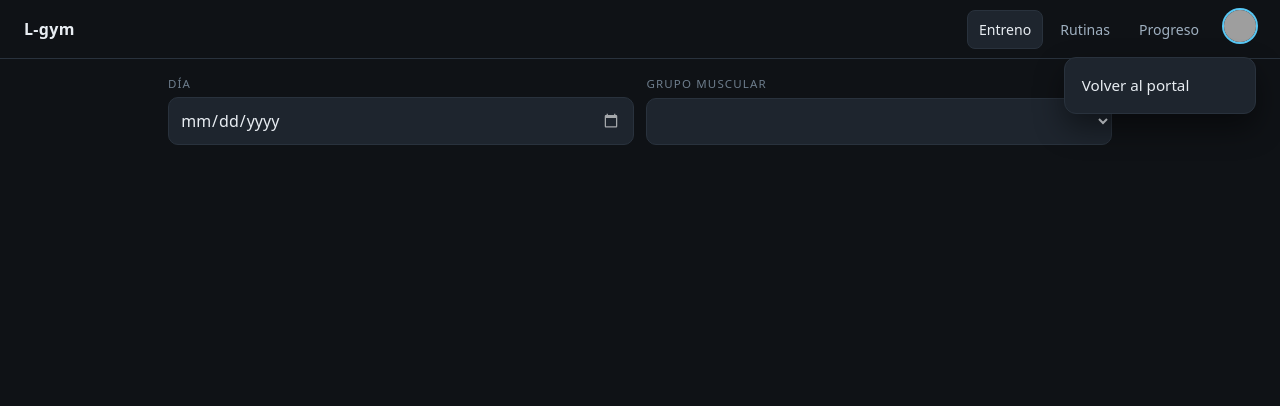
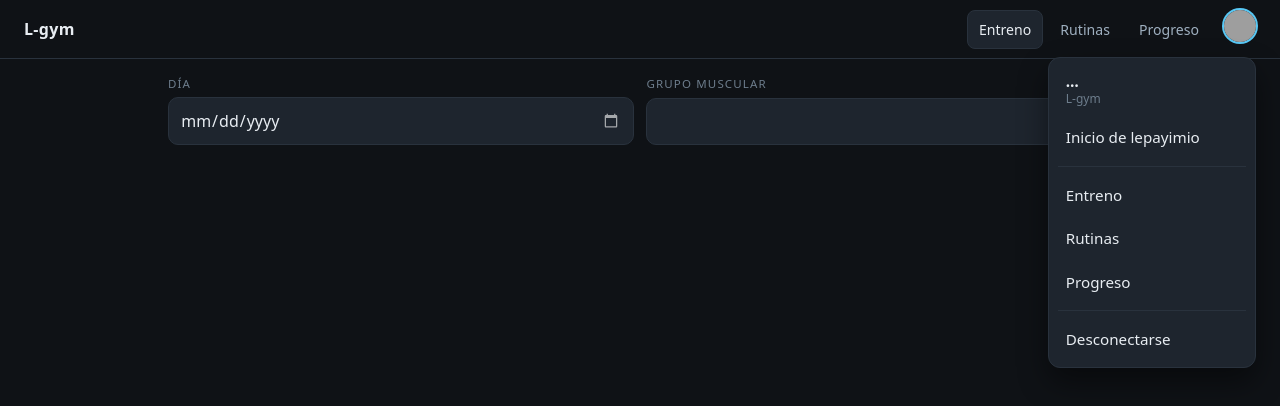
Before and after one commit to pelayodesantiago98-ctrl/l-gym, a website: page public/index.html in a window 1280 px wide. Both pictures are taken after a click on the button "Abrir el menú". Drawn offline with Linux system fonts and the light colour scheme; no server answers; grey boxes are pictures that could not be loaded.

Commit message:
v1.4.0 — el menú, con la misma estructura que el resto de lepayimio
En pantalla ancha solo tenía una línea y no parecía un menú. Ahora lleva lo
mismo que L-games y L-tcg, y en el mismo orden: quién eres, inicio de
lepayimio, las secciones de la app y desconectarse. Moverse entre las apps no
debería obligar a reaprender dónde está cada cosa.

Las secciones se repiten aunque en pantalla ancha ya estén en la barra: es lo
que hacen las otras dos, y era justo lo que faltaba para que el desplegable
tuviera cuerpo.

DESCONECTARSE va contra el /salir de esta app y no contra el del portal: el
nginx del portal corta con 403 lo que llega de otro origen, y este subdominio
lo es. La galleta es del dominio padre, así que desde aquí se puede borrar,
repitiendo dominio y ruta exactos o el navegador no la da por la misma.

El nombre sale de /api/rutina, que ya lo devolvía y no lo usaba nadie.

```diff
--- a/package.json
+++ b/package.json
@@ -1,6 +1,6 @@
 {
   "name": "l-gym",
-  "version": "1.3.0",
+  "version": "1.4.0",
   "private": true,
   "description": "Rutinas de gimnasio y progreso",
   "main": "servidor.js",
--- a/public/estilo.css
+++ b/public/estilo.css
@@ -99,7 +99,7 @@ button, input, select, textarea { font: inherit; }
   position: absolute;
   right: 0;
   top: calc(100% + .55rem);
-  min-width: 12rem;
+  min-width: 13rem;
   display: grid;
   gap: .1rem;
   padding: .35rem;
@@ -129,8 +129,18 @@ button, input, select, textarea { font: inherit; }
 
 .menu-linea { border: 0; border-top: 1px solid var(--linea); margin: .3rem .2rem; }
 
-/* En pantalla ancha las secciones son pestañas; aquí sobran. */
-.menu-vistas { display: none; }
+.menu-quien {
+  display: grid;
+  padding: .5rem .7rem .55rem;
+  line-height: 1.25;
+}
+.menu-quien b { font-size: .95rem; }
+.menu-quien small { color: var(--tinta-3); font-size: .75rem; }
+
+.menu-forma { margin: 0; }
+
+/* Las secciones se repiten aquí aunque en pantalla ancha estén en la barra,
+   igual que en L-games y L-tcg: un menú con una sola línea no parece un menú. */
 
 /* ---------------------------------------------------------------- general */
 
@@ -521,7 +531,6 @@ input[type=checkbox]:checked::after { transform: rotate(45deg) scale(1); }
      una segunda línea a todo lo ancho, y esa fila se come alto de barra
      pegajosa justo donde menos sobra. */
   .pestanas { display: none; }
-  .menu-vistas { display: block; }
   .menu-usuario { margin-left: auto; }
   .cabecera-dia { grid-template-columns: 1fr; }
   .serie { grid-template-columns: 1.4rem 1fr 3.8rem 24px; gap: .4rem; }
--- a/public/guion.js
+++ b/public/guion.js
@@ -740,6 +740,7 @@ function grafica(titulo, puntos, campo, unidad) {
 
 async function recargarRutina() {
   estado.rutina = await pedir('/api/rutina');
+  $('#menu-nombre').textContent = estado.rutina.usuario || 'Tu cuenta';
 
   const sel = $('#grupo');
   const antes = sel.value;
--- a/public/index.html
+++ b/public/index.html
@@ -24,15 +24,24 @@
       <img class=avatar src='https://lepayimio.es/perfil/foto' alt='' width=32 height=32>
     </button>
     <div class=menu id=menu-usuario role=menu hidden>
-      <!-- Las secciones solo se ven aquí en móvil: en pantalla ancha siguen
-           siendo pestañas y repetirlas sería ruido. -->
+      <span class=menu-quien><b id=menu-nombre>…</b><small>L-gym</small></span>
+
+      <!-- Enlace externo de verdad: sale del subdominio. -->
+      <a class=menu-opcion role=menuitem href='https://lepayimio.es/'>Inicio de lepayimio</a>
+
+      <hr class=menu-linea>
       <div class=menu-vistas>
         <button type=button class=menu-opcion role=menuitem data-vista=hoy>Entreno</button>
         <button type=button class=menu-opcion role=menuitem data-vista=rutinas>Rutinas</button>
         <button type=button class=menu-opcion role=menuitem data-vista=progreso>Progreso</button>
-        <hr class=menu-linea>
       </div>
-      <a class=menu-opcion role=menuitem href='https://lepayimio.es/'>Volver al portal</a>
+
+      <hr class=menu-linea>
+      <!-- Formulario y no fetch: el portal responde con una redirección a su
+           pantalla de entrada, y así el navegador la sigue solo. -->
+      <form method=post action=/salir class=menu-forma>
+        <button type=submit class=menu-opcion role=menuitem>Desconectarse</button>
+      </form>
     </div>
   </div>
 </header>
```
Also changed, not shown: servidor.js (+13 -0 lines), README.md, assets/screenshots/menu.png.
